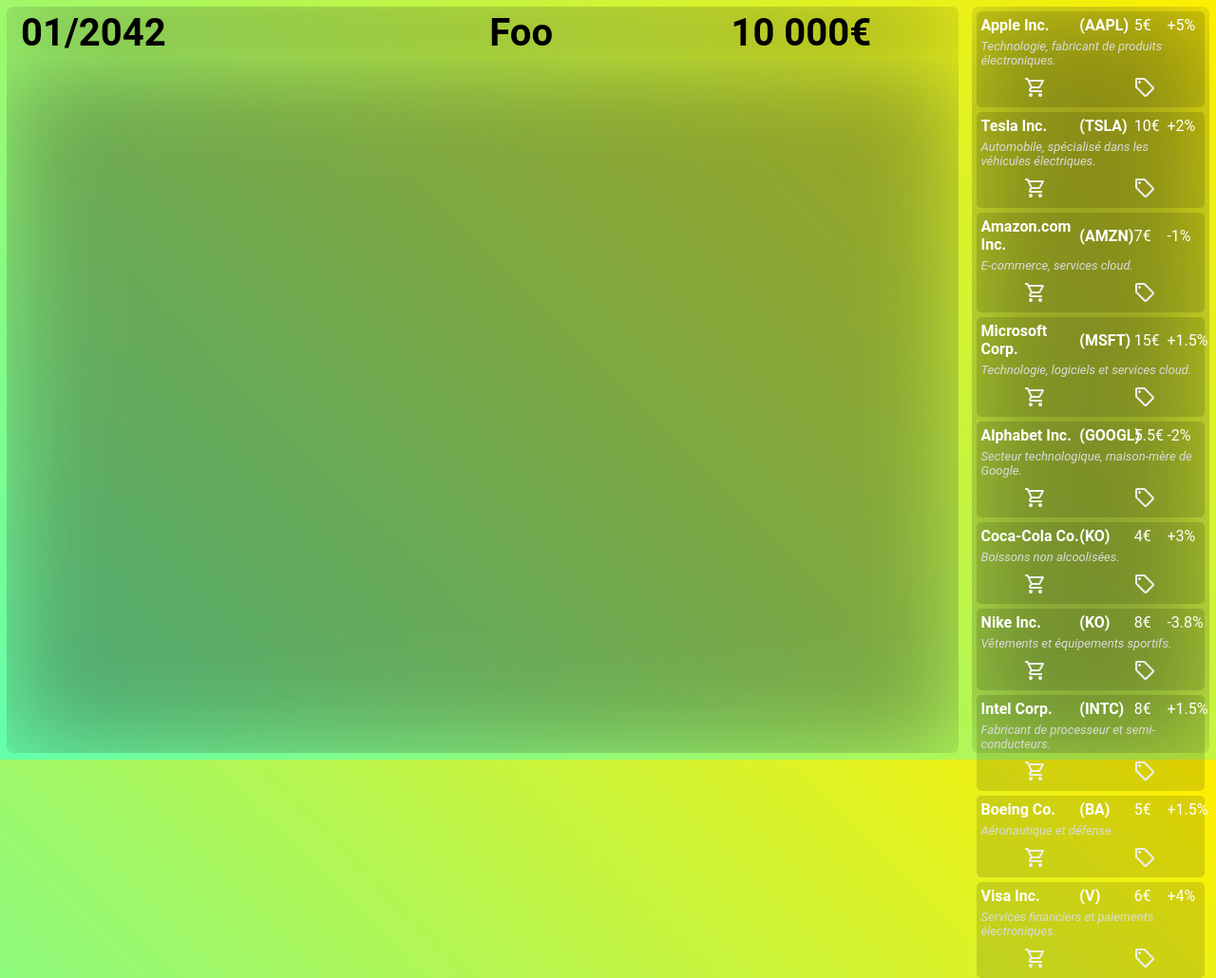
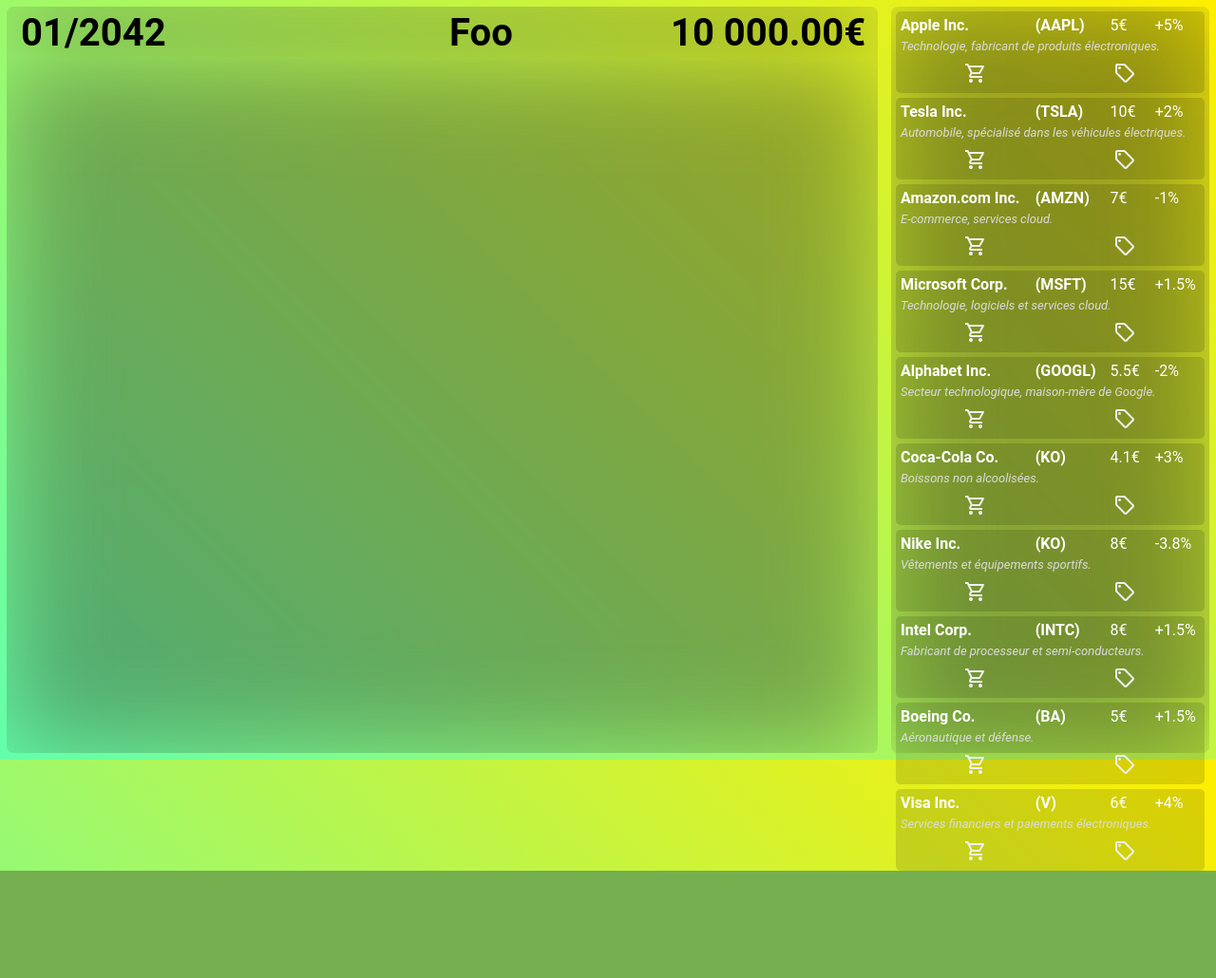
Before and after one commit to Mika-42/VirtualTrader, a PHP site: page /dev/index.html in a window 1280 px wide. Shown: the whole page at 95% size. After the commit the page ends 917 px from the top, so only its background shows below. Run offline with PHP 8.4, Linux system fonts and the light colour scheme.

Commit message:
+ add interaction between balance account and the sell button

```diff
--- a/index.css
+++ b/index.css
@@ -22,6 +22,7 @@
 #action-panel
 {
     width: 20%;
+    min-width: 335px;
     /*background: #b2b2ff;*/
     background: transparent;
     backdrop-filter: blur(50px) brightness(0.7) contrast(0.9);
--- a/index.html
+++ b/index.html
@@ -10,7 +10,7 @@
     <header id="info">
         <h2 id="date" class="user-data">01/2042</h2>
         <h2 id="username" class="user-data">Foo</h2>
-        <h2 id="balance-account" class="user-data">10 000€</h2>
+        <h2 id="balance-account" class="user-data">10 000.00€</h2>
     </header>
     <canvas id="graph"></canvas>
 </main>
@@ -38,26 +38,39 @@
 
         }
 
-    const pid = 'action-panel'
+    const pid = 'action-panel';
 
     newAction(pid, 'apple-action', 'Apple Inc.', 'AAPL', 5, 'Technologie, fabricant de produits électroniques.', 5);
     newAction(pid, 'tesla-action', 'Tesla Inc.', 'TSLA', 10, 'Automobile, spécialisé dans les véhicules électriques.', 2);
     newAction(pid, 'amazon-action', 'Amazon.com Inc.', 'AMZN', 7, 'E-commerce, services cloud.', -1);
     newAction(pid, 'microsoft-action', 'Microsoft Corp.', 'MSFT', 15, 'Technologie, logiciels et services cloud.', 1.5);
     newAction(pid, 'alphabet-action', 'Alphabet Inc.', 'GOOGL', 5.5, 'Secteur technologique, maison-mère de Google.', -2);
-    newAction(pid, 'cocacola-action', 'Coca-Cola Co.', 'KO', 4, 'Boissons non alcoolisées.', 3);
+    newAction(pid, 'cocacola-action', 'Coca-Cola Co.', 'KO', 4.1, 'Boissons non alcoolisées.', 3);
     newAction(pid, 'nike-action', 'Nike Inc.', 'KO', 8, 'Vêtements et équipements sportifs.', -3.8);
     newAction(pid, 'intel-action', 'Intel Corp.', 'INTC', 8, 'Fabricant de processeur et semi-conducteurs.', 1.5);
     newAction(pid, 'boeing-action', 'Boeing Co.', 'BA', 5, 'Aéronautique et défense.', 1.5);
     newAction(pid, 'visa-action', 'Visa Inc.', 'V', 6, 'Services financiers et paiements électroniques.', 4);
+    </script>
 
-    const buyBtns = document.getElementsByClassName('action-buy');
-    const sellBtns = document.getElementsByClassName('action-sell');
+<script>
+    const balanceAccount = document.getElementById('balance-account');
+    let balanceAccountValue = 10000.00; // todo get this value from php !
 
-    for(const btn of sellBtns)
+    const ids = ['apple-action', 'tesla-action', 'amazon-action', 'microsoft-action', 'alphabet-action', 'cocacola-action', 'nike-action', 'intel-action', 'boeing-action', 'visa-action',];
+    for(const id of ids)
     {
-        btn.addEventListener('click', () => {
-            btn.disabled = true;
+        const btnSell = document.querySelector(`#${id} .action-sell`);
+        const btnBuy = document.querySelector(`#${id} .action-buy`);
+        let price = document.querySelector(`#${id} .action-price`).innerHTML;
+
+        btnSell.addEventListener('click', () => {
+            btnSell.disabled = true;
+            btnBuy.disabled = false;
+            balanceAccountValue += parseFloat(price);
+            console.log(balanceAccountValue)
+            const formatedIntValue = new Intl.NumberFormat('fr-FR').format(parseInt(balanceAccountValue));
+            const decimalValue = balanceAccountValue.toFixed(2).split('.')[1];
+            balanceAccount.innerText =  `${formatedIntValue}.${decimalValue}€`;
         });
     }
 
```
